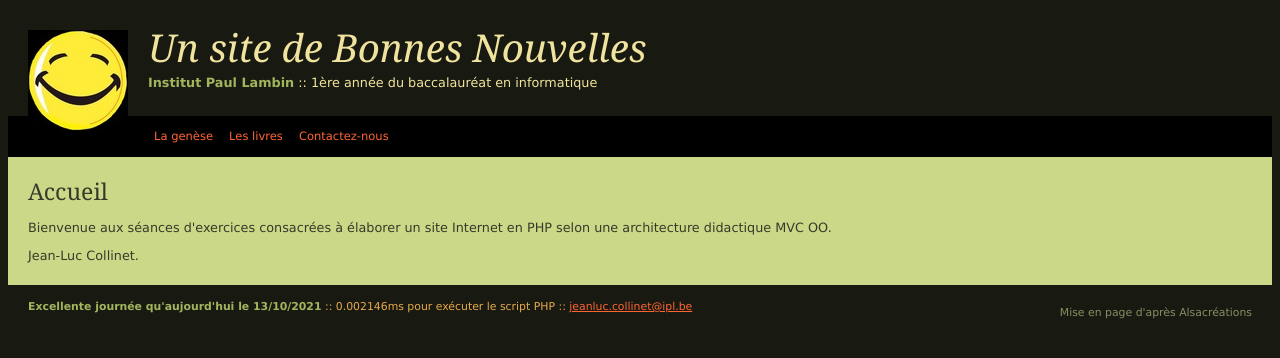
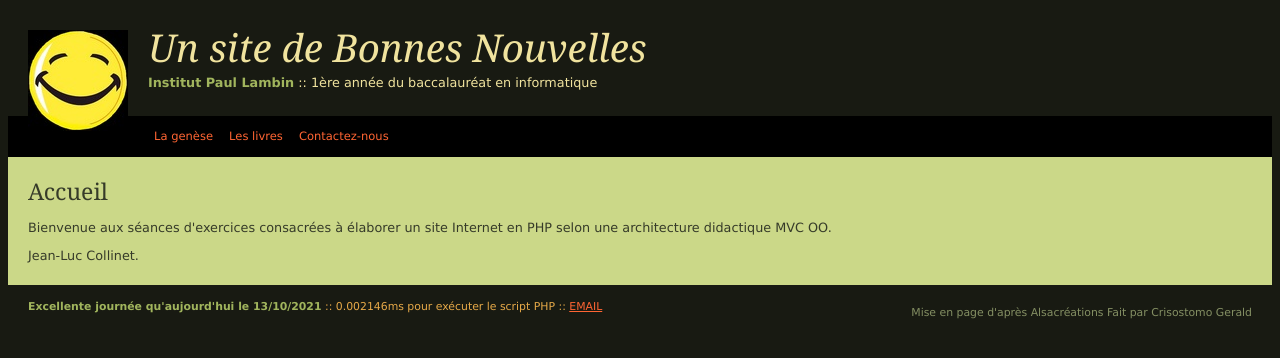
Before and after one commit to GeraldCrisostomo/DevOps_s1, a PHP site: page /GoodNewsSite-master/index.php in a window 1280 px wide. Shown: the top 358 px of the page. Run offline with PHP 8.4, Linux system fonts and the light colour scheme; some libraries are stand-ins or nearby versions.

Commit message:
Update footer.php
Modify footer.php

```diff
--- a/GoodNewsSite-master/views/footer.php
+++ b/GoodNewsSite-master/views/footer.php
@@ -7,6 +7,7 @@
 	        <a href="mailto:<?php echo EMAIL ?>"><?php echo EMAIL ?></a>
 			<p id="copyright">Mise en page d'après
 				<a href="http://www.alsacreations.com/tutoriels/">Alsacréations</a>
+				<a>Fait par Crisostomo Gerald</a>
 			</p>
 		</div><!-- #pied -->
 	</div><!-- #global -->
```
